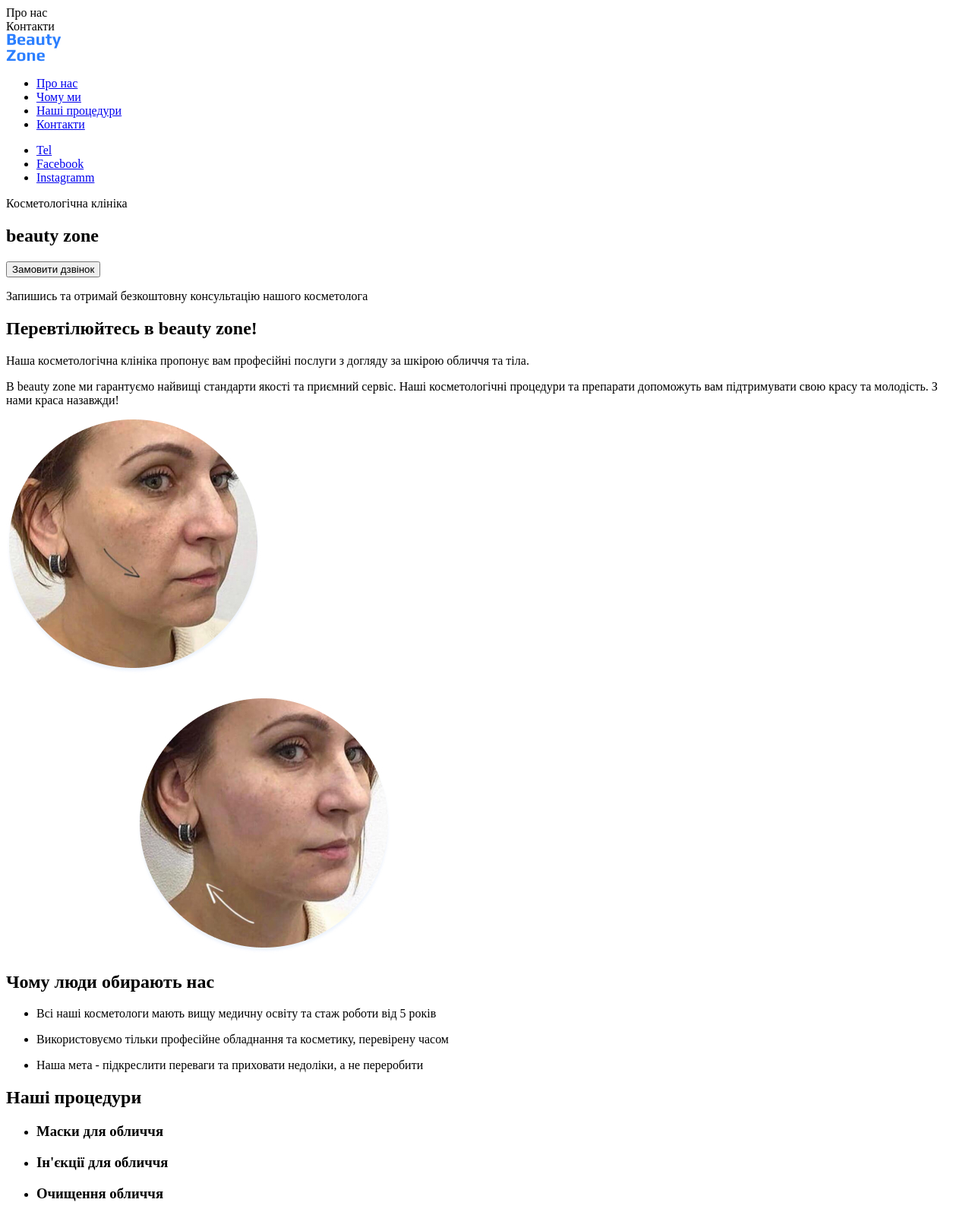
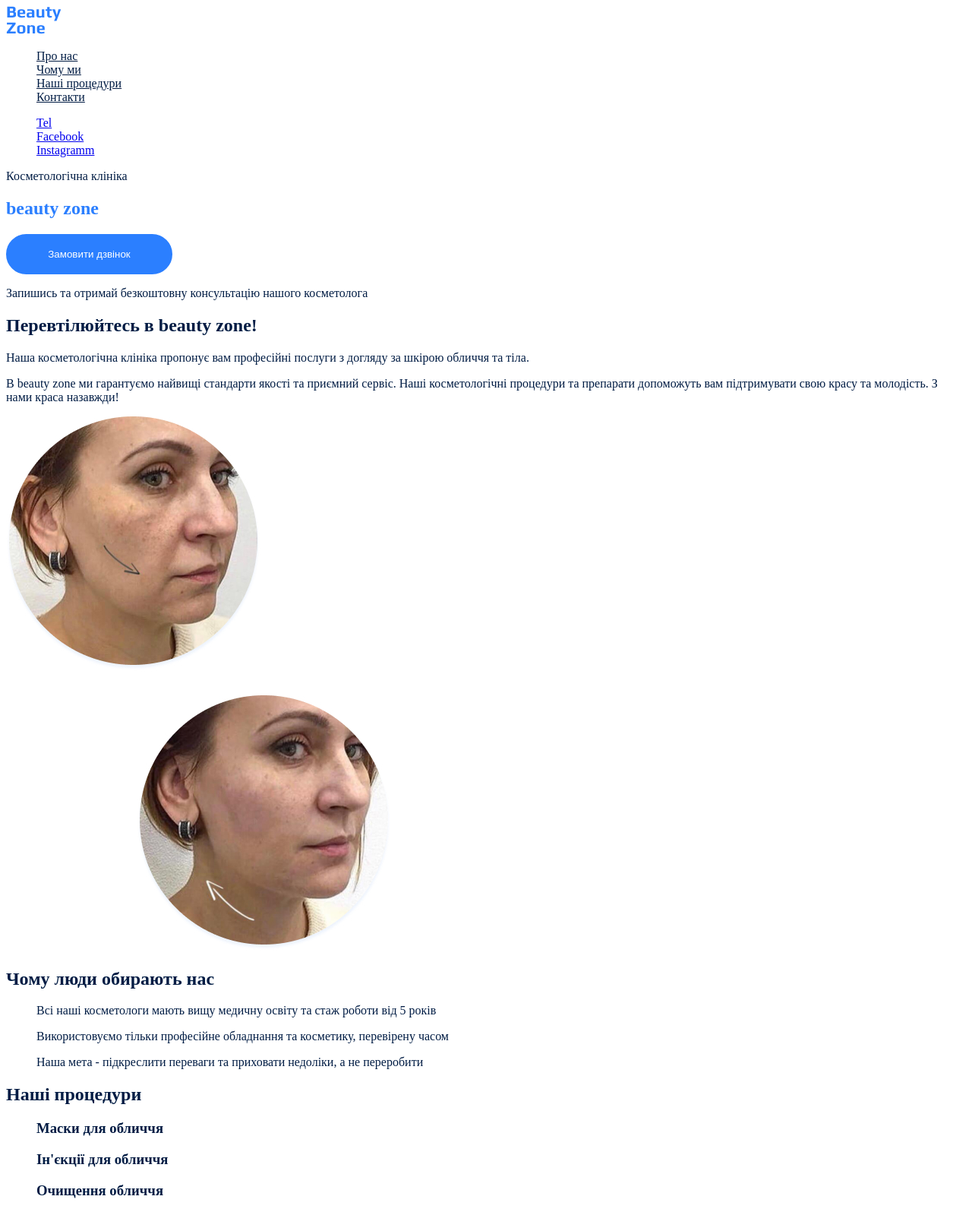
Before and after one commit to Oleksandr-77/genius-homework-1, a plain HTML site: page index.html in a window 1280 px wide. Shown: the top 1595 px of the page at 76% size. Drawn offline with Linux system fonts and the light colour scheme.

Commit message:
add styles.css and root

```diff
--- /dev/null
+++ b/css/styles.css
@@ -0,0 +1,57 @@
+:root {
+    /* --color-text-number: rgba(255, 255, 255, 0.6);
+    --color-icons: #afb1b8;
+    --fone-color-icon: rgba(255, 255, 255, 0.1);
+    --time-function: cubic-bezier(0.4, 0, 0.2, 1);
+    --input-border: rgba(33, 33, 33, 0.2); */
+  /* --header-border-color: #ececec; */
+  --color-primery-text: #011c44;
+  --color-primary-white: #ffffff;
+  --color-primery-accent: #2b7fff;
+  --color-gray-dark: #4a4a4a;
+  --color-gray-ligth: #747272;
+  --color-secondary-blu: #011F4A;
+}
+
+body {
+  color: var(--color-primery-text);
+}
+
+
+ul {
+  list-style-type: none;
+}
+
+.list {
+  list-style: none;
+  margin: 0;
+  padding: 0;
+}
+
+.button {
+  color: var(--color-primary-white);
+  background-color: var(--color-primery-accent);
+  border: 2px solid var(--color-primery-accent);
+  border-radius: 32px;
+  padding: 16px 32px;
+  width: 219px;
+  height: 53px;
+  cursor: pointer;
+}
+
+.button:hover {
+  color: var(--color-primery-text);
+  background-color: transparent;
+}
+
+.link {
+  color: var(--color-primery-text);
+}
+
+.link:hover {
+  color: var(--color-primery-accent);
+}
+
+.hero-title {
+  color: var(--color-primery-accent);
+}
--- a/index.html
+++ b/index.html
@@ -4,19 +4,18 @@
     <meta charset="UTF-8" />
     <meta name="viewport" content="width=device-width, initial-scale=1.0" />
     <title>beauty zone</title>
+    <link rel="stylesheet" href="./css/styles.css">
   </head>
 
   <body>
     <header>
-      <div>Про нас</div>
-      <div>Контакти</div>
       <nav>
-        <a href="#"><img src="./images/logo.svg" alt="Logo beuty zone" /></a>
+        <a href="/"><img src="./images/logo.svg" alt="Logo beuty zone" /></a>
         <ul>
-          <li><a href="#">Про нас</a></li>
-          <li><a href="#">Чому ми</a></li>
-          <li><a href="#">Наші процедури</a></li>
-          <li><a href="#">Контакти</a></li>
+          <li><a class="link" href="#about-section">Про нас</a></li>
+          <li><a class="link" href="#why-section">Чому ми</a></li>
+          <li><a class="link" href="#procedures-section">Наші процедури</a></li>
+          <li><a class="link" href="#contact-section">Контакти</a></li>
         </ul>
       </nav>
       <nav>
@@ -30,11 +29,11 @@
     <main>
       <section>
         <p>Косметологічна клініка</p>
-        <h1 lang="en">beauty zone</h1>
-        <button type="submit">Замовити дзвінок</button>
+        <h1 class="hero-title" lang="en">beauty zone</h1>
+        <button class="button" type="button">Замовити дзвінок</button>
         <p>Запишись та отримай безкоштовну консультацію нашого косметолога</p>
       </section>
-      <section>
+      <section id="about-section">
         <h2>Перевтілюйтесь в <span lang="en">beauty zone!</span></h2>
         <p>
           Наша косметологічна клініка пропонує вам професійні послуги з догляду
@@ -50,7 +49,7 @@
           alt="жінка і зображення стрілочок на обличчі"
         />
       </section>
-      <section>
+      <section id="why-section">
         <h2>Чому люди обирають нас</h2>
         <ul>
           <li>
@@ -79,7 +78,7 @@
           </li>
         </ul>
       </section>
-      <section>
+      <section id="procedures-section">
         <h2>Наші процедури</h2>
         <ul>
           <li>
@@ -99,8 +98,16 @@
           </li>
         </ul>
       </section>
-      <section>
+      <section id="contact-section">
         <h2>Як нас знайти</h2>
+        <iframe
+          src="https://www.google.com/maps/embed?pb=!1m14!1m8!1m3!1d2540.940066762166!2d30.5135155!3d50.442217!3m2!1i1024!2i768!4f13.1!3m3!1m2!1s0x40d4cef8b5f6338d%3A0x25c7f06ad686451c!2z0LHRg9C7LiDQotCw0YDQsNGB0LAg0KjQtdCy0YfQtdC90LrQviwgNSwg0JrQuNC10LIsINCj0LrRgNCw0LjQvdCwLCAwMjAwMA!5e0!3m2!1sru!2sde!4v1739048960346!5m2!1sru!2sde"
+          width="605"
+          height="481"
+          allowfullscreen=""
+          loading="lazy"
+          referrerpolicy="no-referrer-when-downgrade"
+        ></iframe>
       </section>
     </main>
     <footer>
@@ -125,16 +132,14 @@
             </a>
           </li>
         </ul>
-        <nav>
-          <ul>
-            <li><a href="#">Tel</a></li>
-            <li><a href="#">Facebook</a></li>
-            <li><a href="#">Instagramm</a></li>
-          </ul>
-        </nav>
+        <ul>
+          <li><a href="#">Tel</a></li>
+          <li><a href="#">Facebook</a></li>
+          <li><a href="#">Instagramm</a></li>
+        </ul>
       </address>
       <a href="#" target="_blank">Політика конфіденційності</a>
-      <p>© 2022 Дані захищені</p>
+      <p>&copy; 2022 Дані захищені</p>
     </footer>
   </body>
 </html>
```
